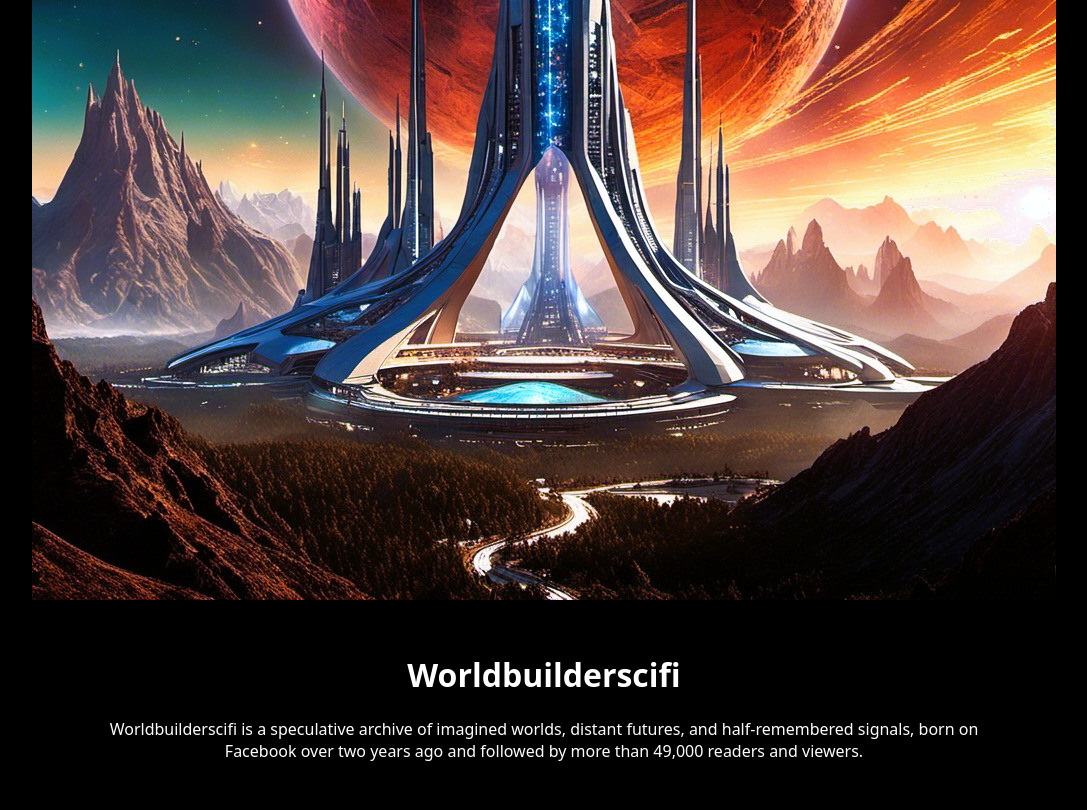
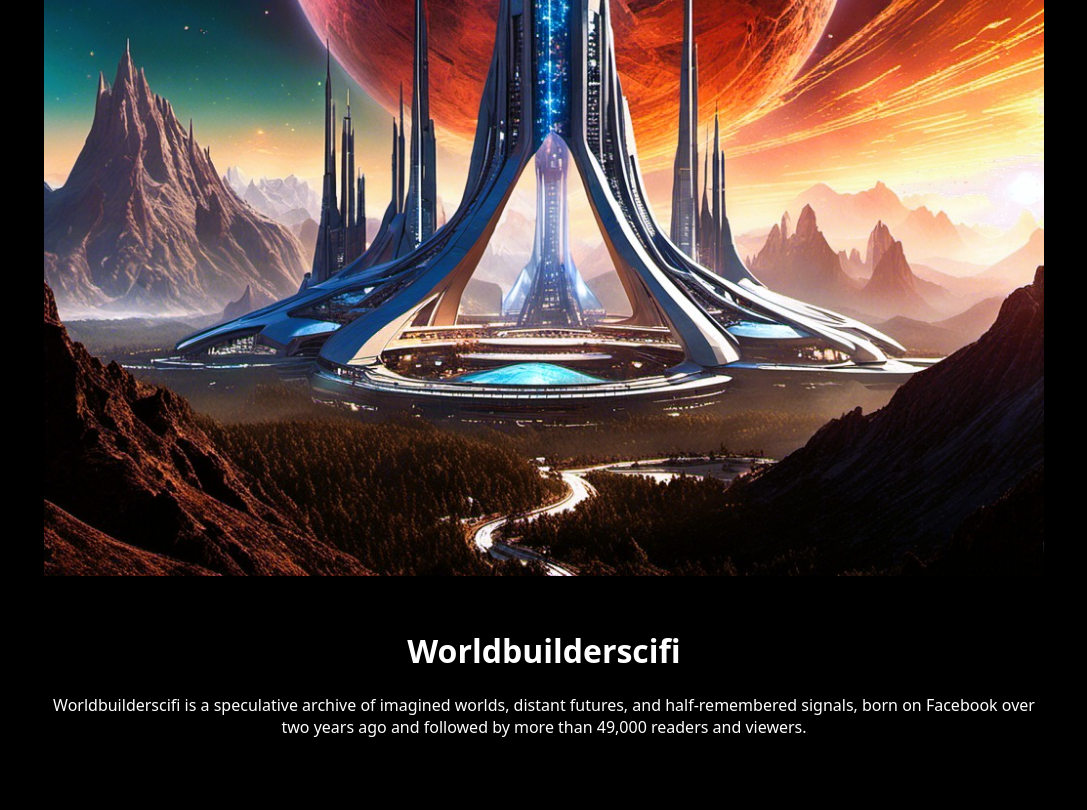
Before and after one commit to jtrevino53/worldbuilderscifi.github.io, a plain HTML site: page index.html in a window 1280 px wide. Shown: the part 424-1234 px from the top of the page, without its empty margins (96-1183 px from the left). After the commit the page ends 1210 px from the top, so only its background shows below. Drawn offline with Linux system fonts and the light colour scheme.

Commit message:
Update index.html

```diff
--- a/index.html
+++ b/index.html
@@ -11,22 +11,26 @@
   font-family: system-ui, sans-serif;
   text-align: center;
 }
+
 img {
   max-width: 100%;
   height: auto;
   display: block;
 }
+
 .hero {
-  max-width: 1200px;
+  max-width: 1000px;
   margin: 0 auto;
 }
+
+.hero img {
+  margin: 0 auto;
+}
+
 .container {
-      max-width: 900px;
+  max-width: 1000px;
   margin: 0 auto;
   padding: 2rem;
-    }
-    .hero img {
-  margin: 0 auto;
 }
     </style>
 </head>
```
Lines whose indentation alone changed are shown as unchanged.
